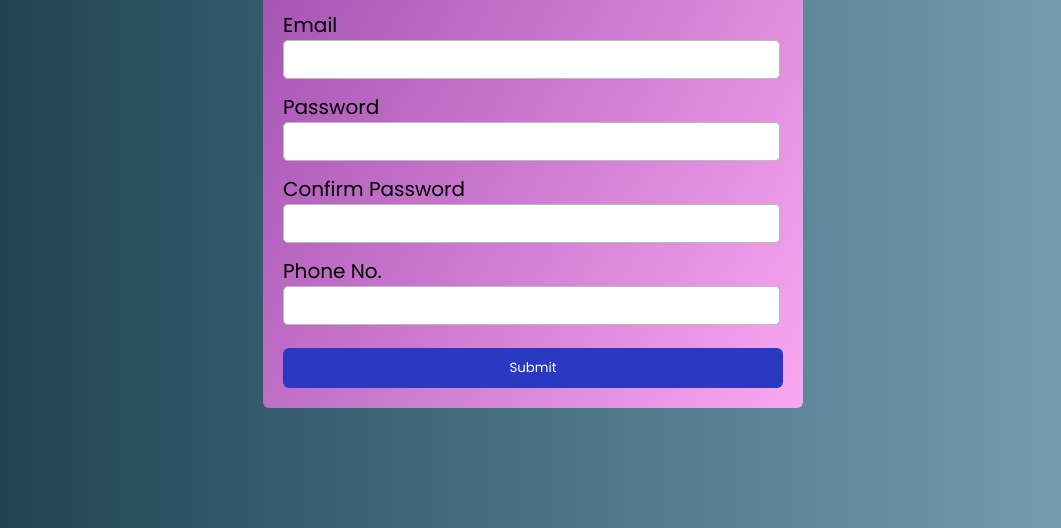
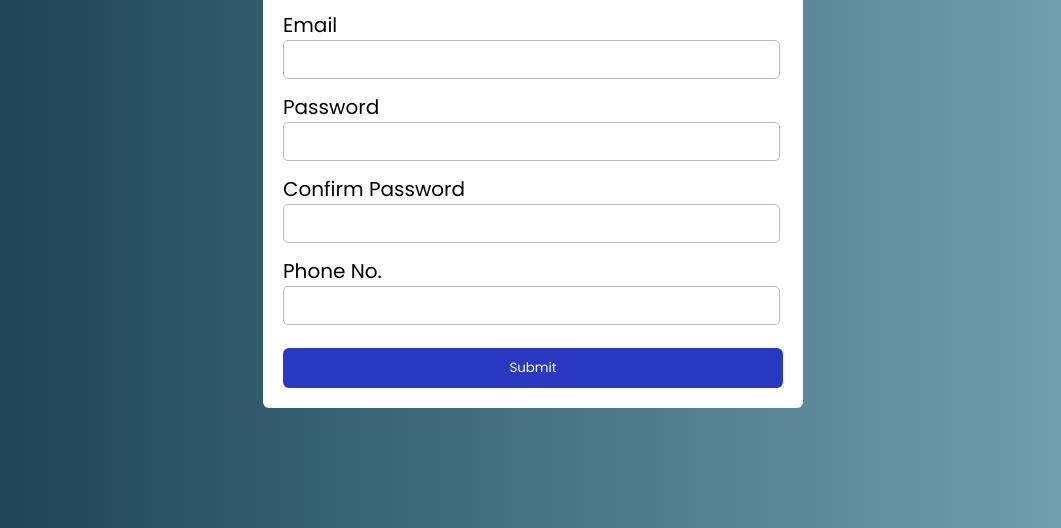
Before and after one commit to JOSU10xD/validation-form-v1, a plain HTML site: page index.html in a window 1280 px wide. Shown: the part 272-800 px from the top of the page, without its empty margins (107-1168 px from the left). Drawn offline with Linux system fonts and the light colour scheme.

Commit message:
Update styles.css

```diff
--- a/styles.css
+++ b/styles.css
@@ -12,7 +12,7 @@ body {
     width: 500px;
     margin: 15vh auto 0 auto;
     padding: 20px;
-    background : linear-gradient(120deg, rgb(156, 75, 172) 0%, rgb(250, 167, 242) 100%);
+    background : white;
     border-radius: 6px;
     font-size: 20px;
 }
```
